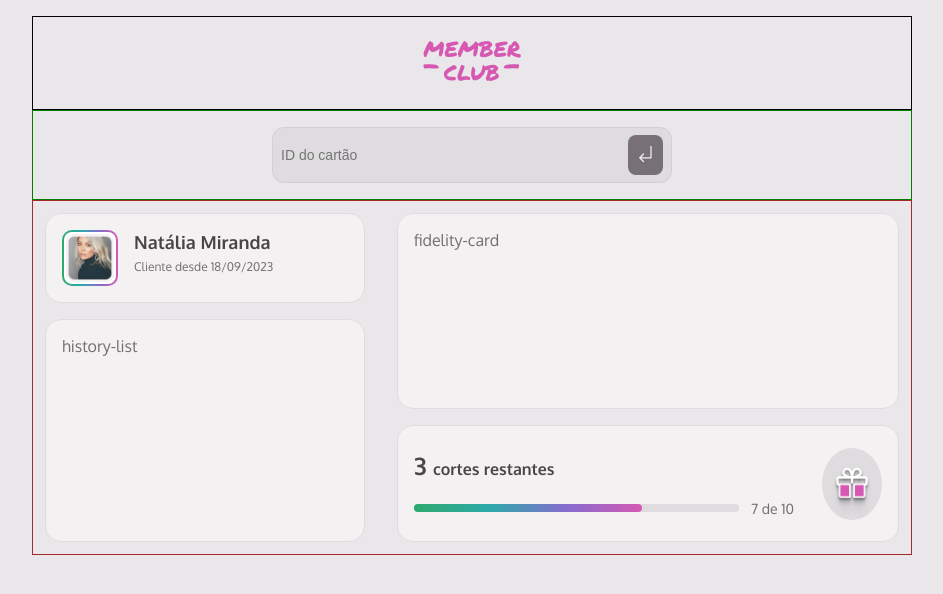
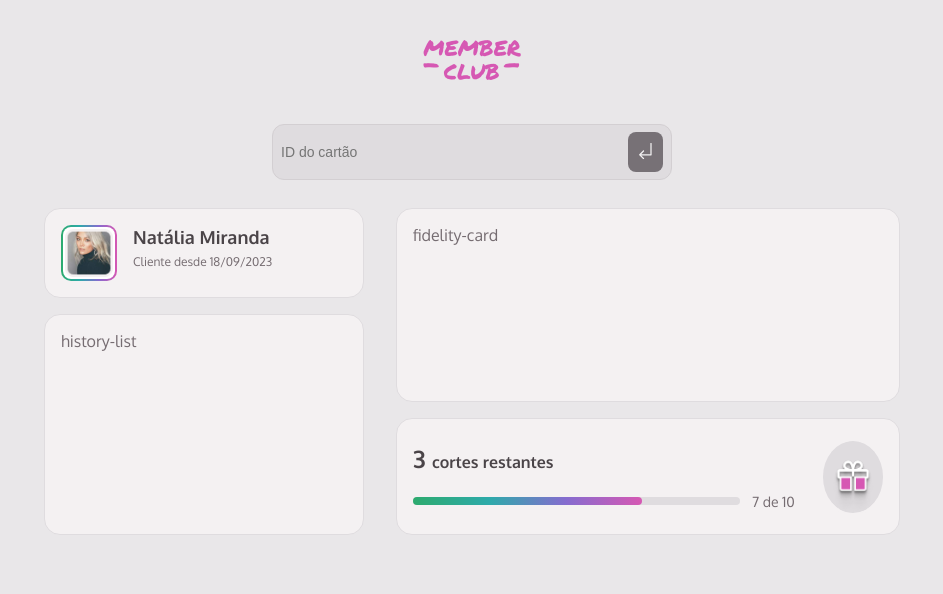
Before and after one commit to afonsolimajr/mba-desafio-member-club, a plain HTML site: page index.html in a window 1280 px wide. Shown: the whole page, without its empty margins (168-1111 px from the left). Drawn offline with Linux system fonts and the light colour scheme.

Commit message:
removing borders from header, search and main

```diff
--- a/src/styles/containers.css
+++ b/src/styles/containers.css
@@ -32,7 +32,7 @@
     padding: 0.75rem;
     row-gap: 1rem;
     column-gap: 2rem;
-    border: 1px solid brown;
+    /* border: 1px solid brown; */
 }
 
 @media (max-width: 1100px) {
--- a/src/styles/header.css
+++ b/src/styles/header.css
@@ -1,7 +1,7 @@
 header {
     display: flex;
     /* max-height: 3.5rem; */
-    border: 1px solid black;
+    /* border: 1px solid black; */
     justify-content: center;
     padding: 1rem;
 
--- a/src/styles/search.css
+++ b/src/styles/search.css
@@ -3,7 +3,7 @@
     justify-content: center;
     align-items: center;
     padding: 1rem;
-    border: 1px solid green;
+    /* border: 1px solid green; */
 }
 
 .input-box {
```
